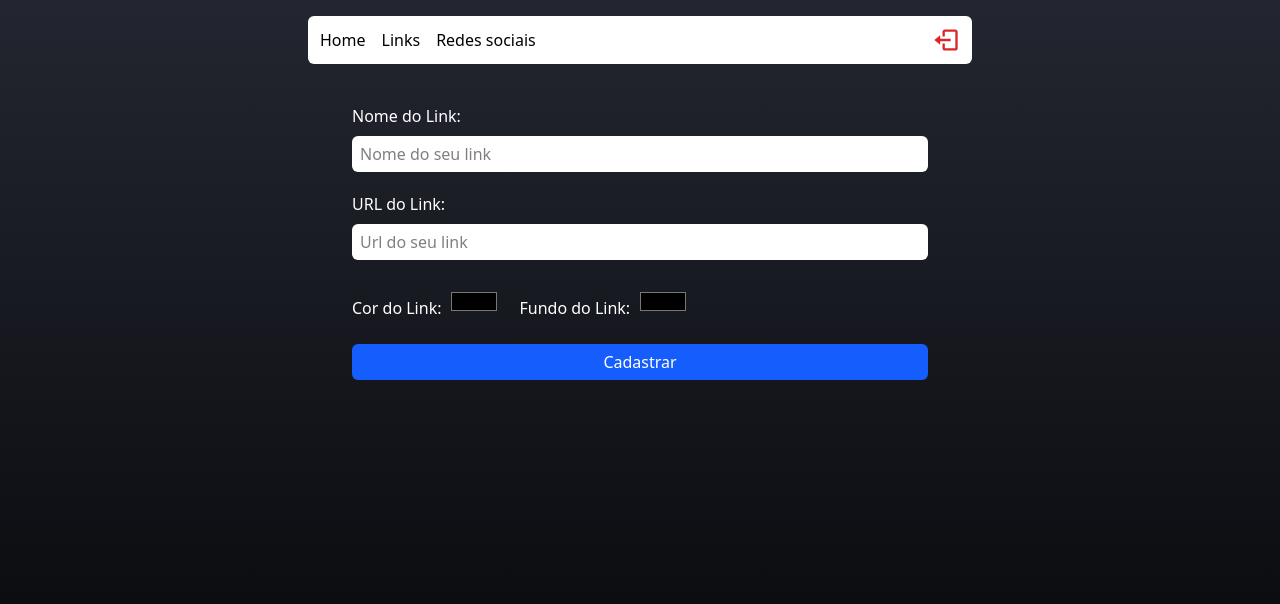
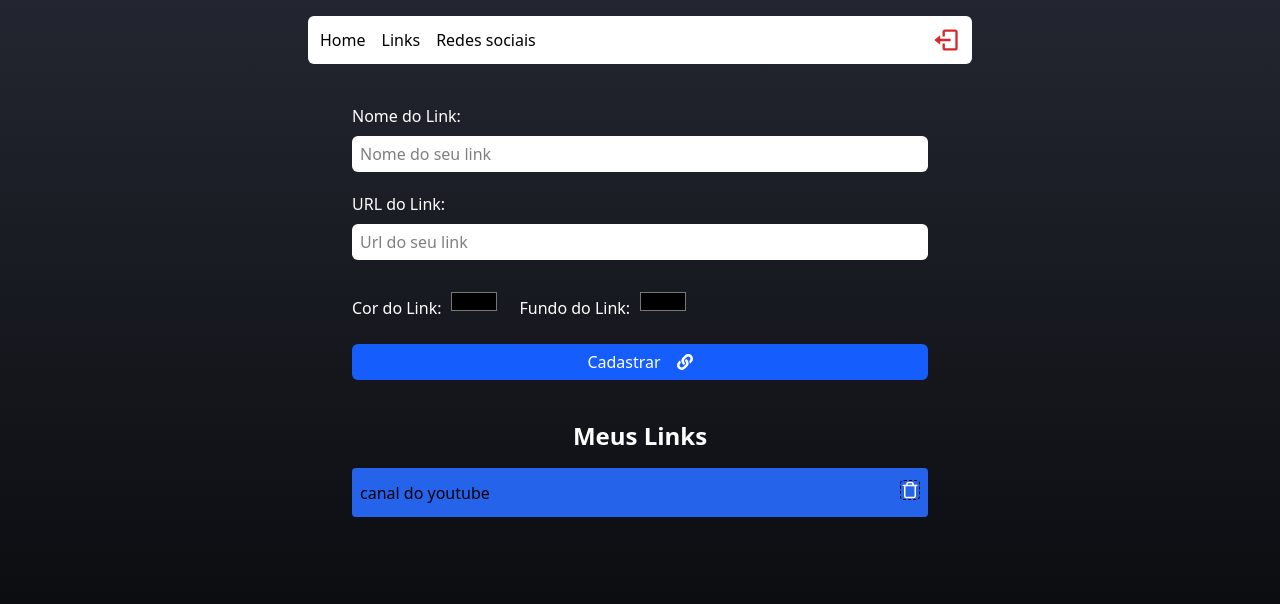
Before and after one commit to MarceloDEV05/LinkTree, a React (Vite) app: page /admin in a window 1280 px wide. Shown: the top 604 px of the page. Built offline with nearby package versions, Linux system fonts and the light colour scheme; no server answers; sample sign-in values are in the browser's storage.

Commit message:
finalizando interface antes de aplicar interatividade  com banco de dados firebase

```diff
--- a/src/Pages/Admin/index.tsx
+++ b/src/Pages/Admin/index.tsx
@@ -1,6 +1,8 @@
 import { Header } from "../../components/Header"
 import { Input } from "../../components/Input"
 import { useState,  } from "react"
+import { FaLink } from "react-icons/fa"
+import { FiTrash } from "react-icons/fi"
 
 export const Admin = () => {
     const [nameInput, setNameInput] = useState('')
@@ -80,9 +82,22 @@
                 <button
                 type="submit"
                 className="bg-blue-600 h-9 rounded-md text-white gap-4 font-medium flex justify-center items-center mb-7">
-                    Cadastrar
+                    Cadastrar<span> <FaLink/> </span>
                 </button>
             </form>
+
+            <h2 className="font-bold text-white mb-4 text-2xl">Meus Links</h2>
+            <article className="flex items-center justify-between w-11/12 max-w-xl rounded py-3 px-2 mb-2 select-none" style={{backgroundColor: "#2563eb", color: "#000"}}>
+                <p>canal do youtube</p>
+                <div>
+                    <button
+                    className="border border-dashed p1 rounded"
+                    >
+
+                    <FiTrash size={18} color="#fff"/>
+                    </button>
+                </div>
+            </article>
         </div>
     )
 }
```
